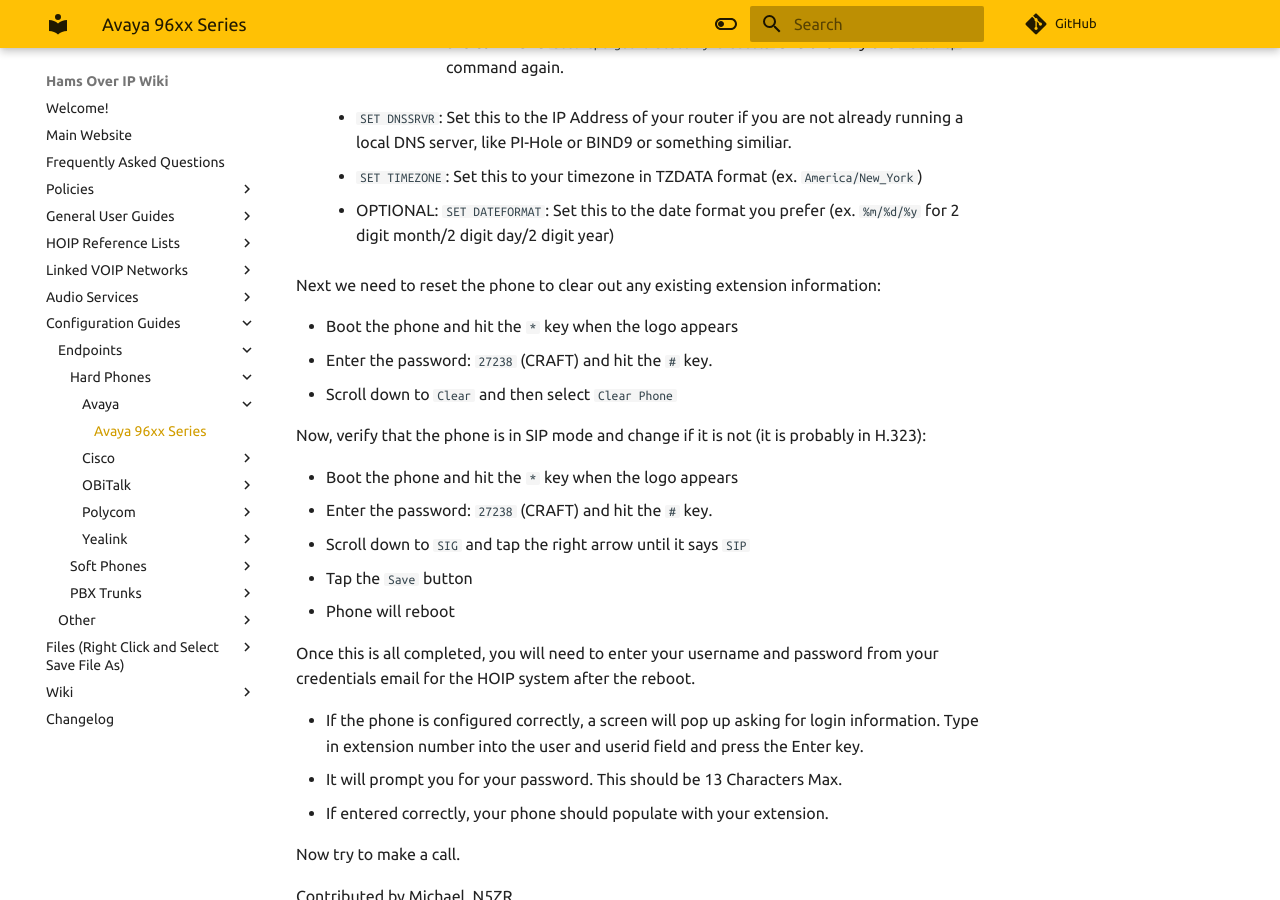
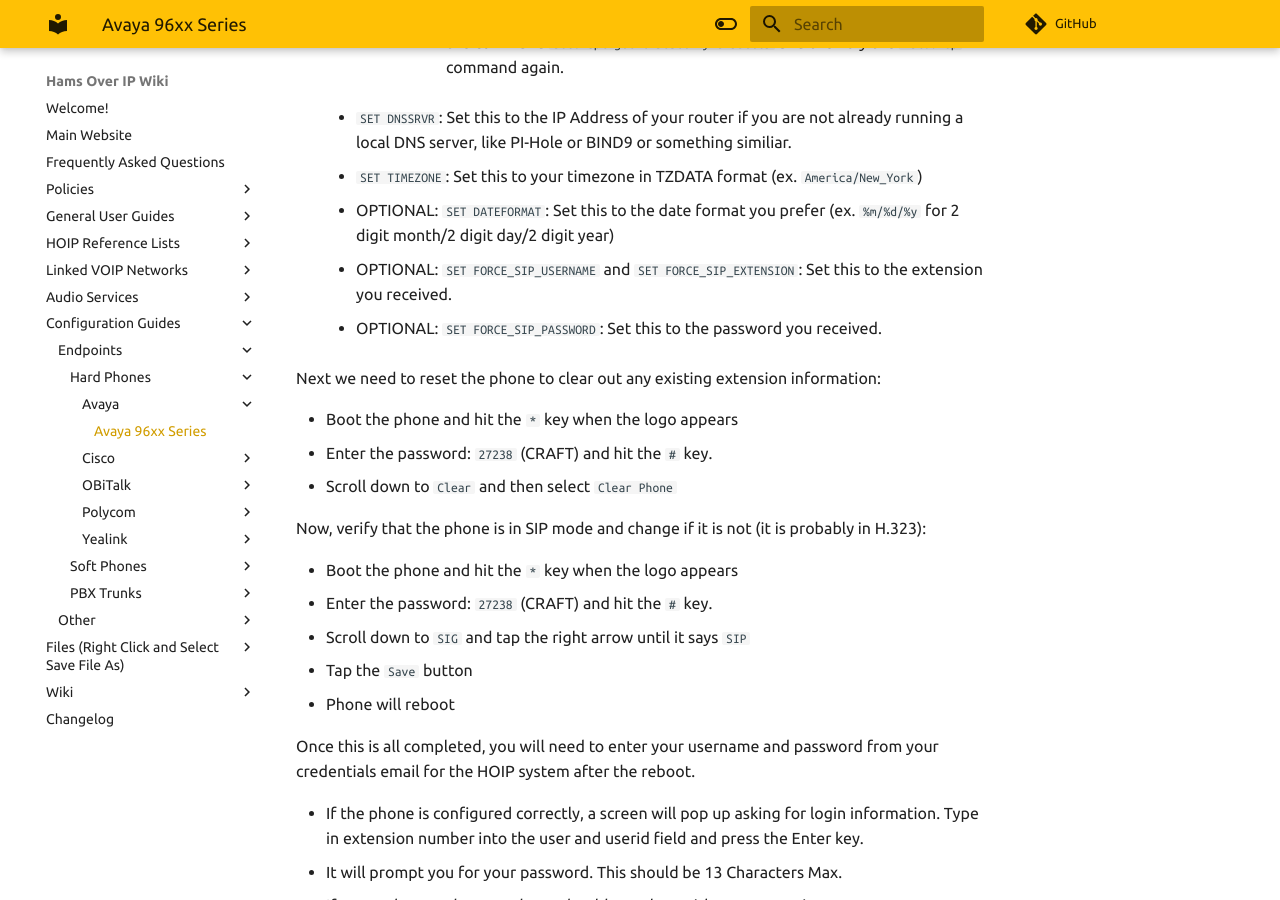
Before and after one commit to hamsoverip/wiki, an MkDocs documentation site: the page built from docs/endpoints/hard_phones/avaya96xx.md, in a window 1280 px wide and 900 px high, scrolled down 1267 px. Built offline with MkDocs 1.6.1 and Material for MkDocs 9.7.7, drawn with Linux system fonts in a browser that asks for light colours; comment, search, counter and statistics services are not loaded.

Commit message:
Document FORCE_SIP_* parameters in 46xxsettings

````diff
--- a/docs/endpoints/hard_phones/avaya96xx.md
+++ b/docs/endpoints/hard_phones/avaya96xx.md
@@ -29,6 +29,8 @@
     * ```SET DNSSRVR```: Set this to the IP Address of your router if you are not already running a local DNS server, like PI-Hole or BIND9 or something similiar.
     * ```SET TIMEZONE```: Set this to your timezone in TZDATA format (ex. ```America/New_York```)
     * OPTIONAL: ```SET DATEFORMAT```: Set this to the date format you prefer (ex. ```%m/%d/%y``` for 2 digit month/2 digit day/2 digit year)
+    * OPTIONAL: ```SET FORCE_SIP_USERNAME``` and ```SET FORCE_SIP_EXTENSION```: Set this to the extension you received.
+    * OPTIONAL: ```SET FORCE_SIP_PASSWORD```: Set this to the password you received.
 
 Next we need to reset the phone to clear out any existing extension information:
 
````
